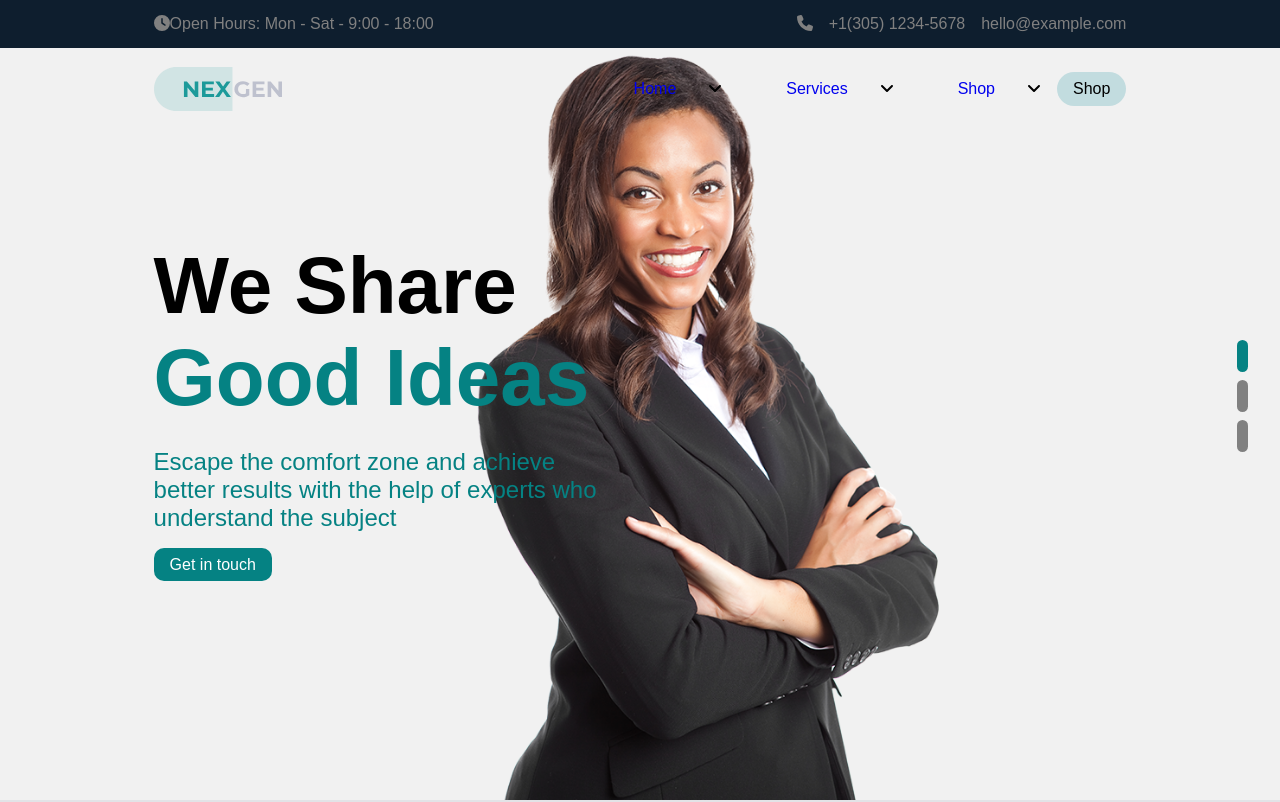
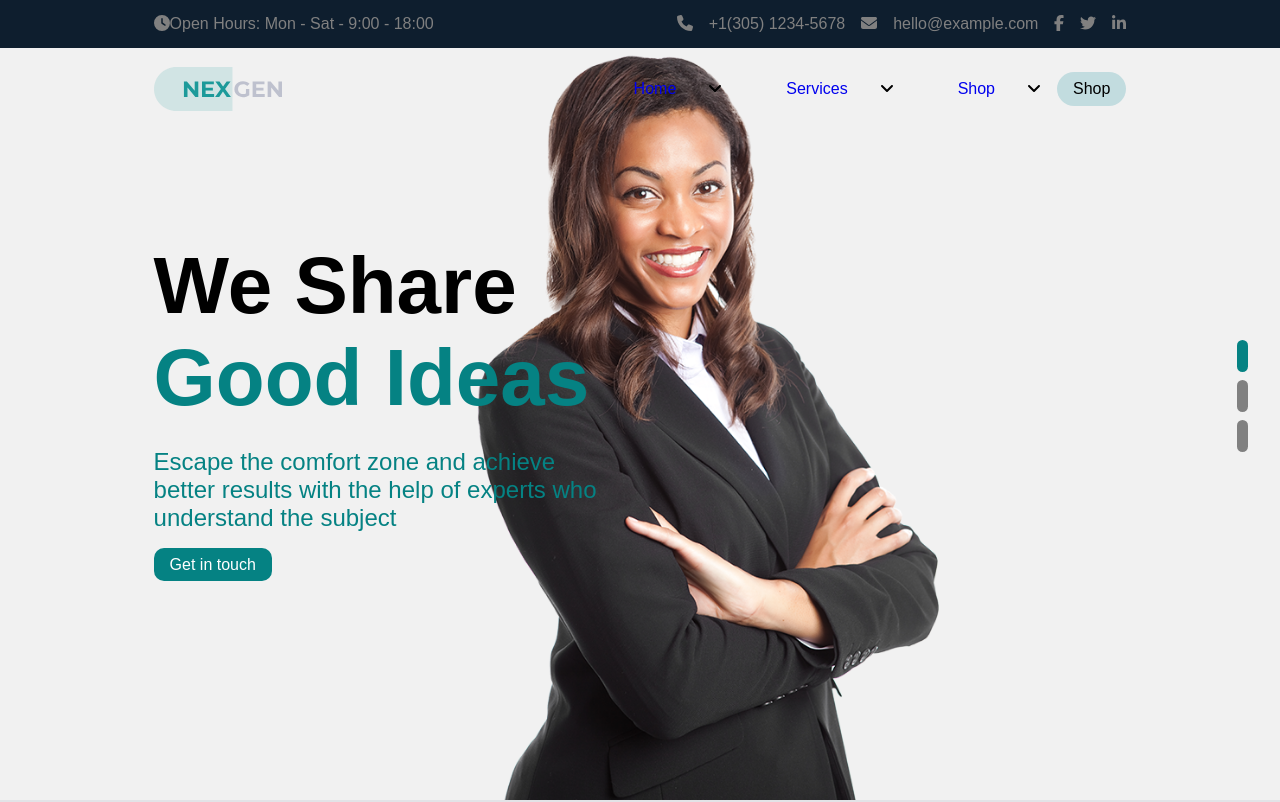
Before and after one commit to TommasoGalistu/proj-html-vuejs, a Vue app: page / in a window 1280 px wide. Shown: the top 802 px of the page. Built offline with nearby package versions, Linux system fonts and the light colour scheme.

Commit message:
fix: icon brand in mainjs

```diff
--- a/package.json
+++ b/package.json
@@ -10,6 +10,7 @@
   },
   "dependencies": {
     "@fortawesome/fontawesome-svg-core": "^6.6.0",
+    "@fortawesome/free-brands-svg-icons": "^6.6.0",
     "@fortawesome/free-solid-svg-icons": "^6.6.0",
     "@fortawesome/vue-fontawesome": "^3.0.8",
     "axios": "^1.7.2",
--- a/src/components/HeaderApp.vue
+++ b/src/components/HeaderApp.vue
@@ -23,7 +23,11 @@ export default {
         <div class="contact">
           <span><font-awesome-icon :icon="['fas', 'phone']" /></span>
           <span>{{ store.infoAzienda[0].telefono }}</span>
+          <font-awesome-icon :icon="['fas', 'envelope']" />
           <span>{{ store.infoAzienda[0].email }}</span>
+          <font-awesome-icon :icon="['fab', 'facebook-f']" />
+          <font-awesome-icon :icon="['fab', 'twitter']" />
+          <font-awesome-icon :icon="['fab', 'linkedin-in']" />
         </div>
       </div>
     </div>
--- a/src/main.js
+++ b/src/main.js
@@ -6,6 +6,7 @@ import { router } from './router';
 // Importa FontAwesome
 import { library } from '@fortawesome/fontawesome-svg-core';
 import { faArrowDown, faAngleDown, faChartPie, faUsers, faChartSimple, faBagShopping, faUserGroup, faBars, faPhone, faEnvelope, faLocationDot, faClock} from '@fortawesome/free-solid-svg-icons';
+import { faFacebookF, faTwitter, faLinkedinIn } from '@fortawesome/free-brands-svg-icons';
 import { FontAwesomeIcon } from '@fortawesome/vue-fontawesome';
 
 // Importa il CSS di FontAwesome
@@ -14,7 +15,7 @@ import { config } from '@fortawesome/fontawesome-svg-core';
 config.autoAddCss = false; // Disabilita l'inclusione automatica del CSS
 
 // Aggiungi le icone che vuoi usare nella libreria
-library.add(faArrowDown, faAngleDown, faChartPie, faUsers, faChartSimple, faBagShopping, faUserGroup, faBars, faPhone, faEnvelope, faLocationDot, faClock );
+library.add(faArrowDown, faAngleDown, faChartPie, faUsers, faChartSimple, faBagShopping, faUserGroup, faBars, faPhone, faEnvelope, faLocationDot, faClock, faFacebookF , faTwitter , faLinkedinIn  );
 
 const app = createApp(App);
 
```
Also changed, not shown: 1 other file (tests, documents, lock files or other folders).
